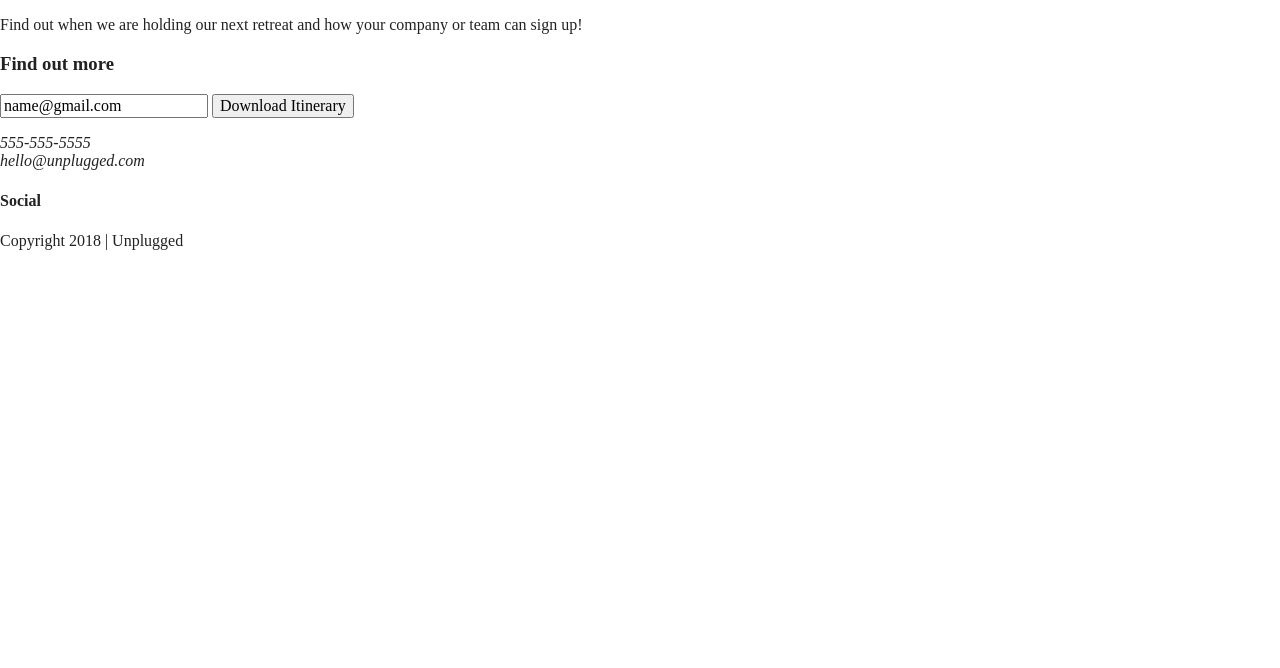
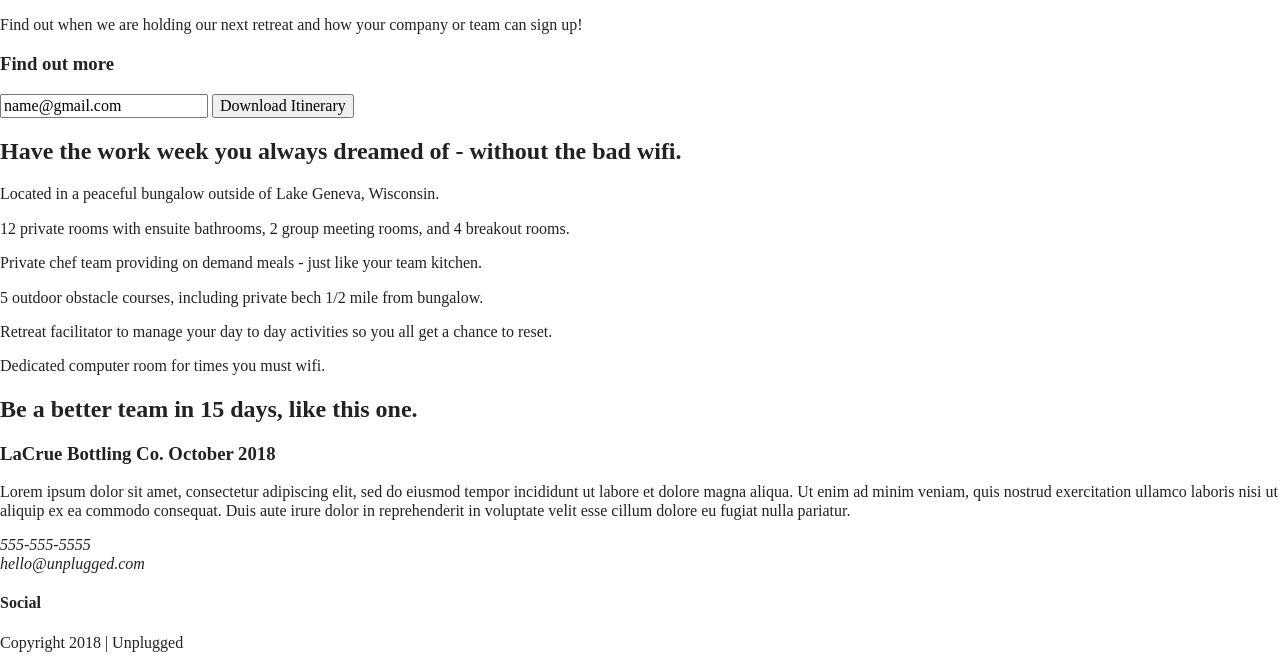
Before and after one commit to tpaisley5150/Unplugged, a website built with Parcel: page index.html in a window 1280 px wide. Shown: the part 176-844 px from the top of the page. Before the commit the page ends 800 px from the top, so only its background shows below. Built offline with nearby package versions, Linux system fonts and the light colour scheme.

Commit message:
Added features and reviews

```diff
--- a/index.html
+++ b/index.html
@@ -62,6 +62,53 @@
     </div>
   </aside>
 
+<section class="features">
+  <div class="content-wrapper">
+    <h2>Have the work week you always dreamed of - without the bad wifi.</h2>
+    <div class="features-items">
+    <article>
+      <p class="fontawesome-icon"></p>
+      <p class="features-item-description">Located in a peaceful bungalow outside of Lake Geneva, Wisconsin.</p>
+    </article>
+    <article>
+     <p class="fontawesome-icon"></p>
+     <p class="features-item-description">12 private rooms with ensuite bathrooms, 2 group meeting rooms, and 4 breakout rooms.</p>
+   </article>
+   <article>
+    <p class="fontawesome-icon"></p>
+    <p class="features-item-description">Private chef team providing on demand meals - just like your team kitchen.</p>
+   </article>
+   <article>
+    <p class="fontawesome-icon"></p>
+    <p class="features-item-description">5 outdoor obstacle courses, including private bech 1/2 mile from bungalow.</p>
+   </article>
+   <article>
+    <p class="fontawesome-icon"></p>
+    <p class="features-item-description">Retreat facilitator to manage your day to day activities so you all get a chance to reset.</p>
+   </article>
+   <article>
+    <p class="fontawesome-icon"></p>
+    <p class="features-item-description">Dedicated computer room for times you must wifi.</p>
+   </article>
+  </div>
+ </div>
+</section>
+
+<section class="reviews">
+  <div class="content-wrapper">
+    <h2>Be a better team in 15 days, like this one.</h2>
+    <article>
+      <div>
+        <h3>LaCrue Bottling Co. October 2018</h3>
+          <p>Lorem ipsum dolor sit amet, consectetur adipiscing elit, sed do eiusmod tempor incididunt ut labore et
+          dolore magna aliqua. Ut enim ad minim veniam, quis nostrud exercitation ullamco laboris nisi ut aliquip
+          ex ea commodo consequat. Duis aute irure dolor in reprehenderit in voluptate velit esse cillum dolore eu
+          fugiat nulla pariatur.</p>
+      </div>
+    </article>
+  </div>
+</section>
+
 </main>
 
 <footer>
```
